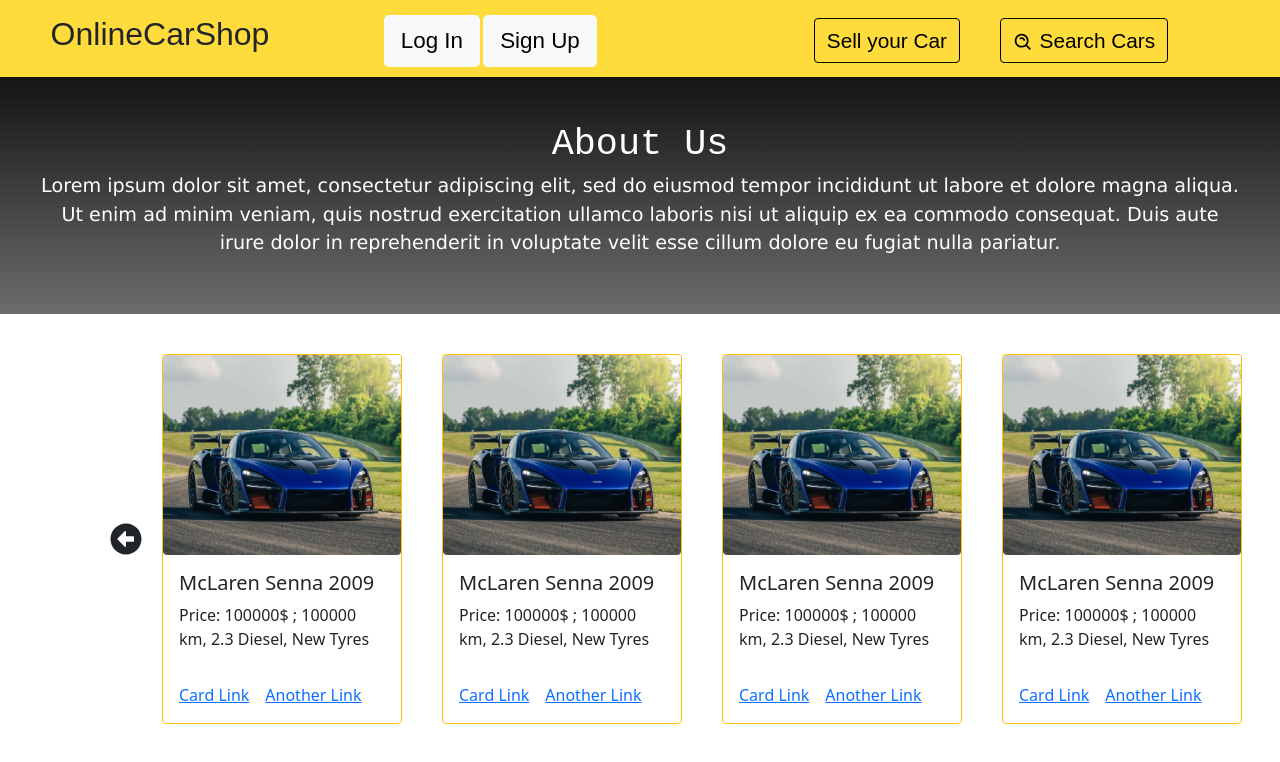
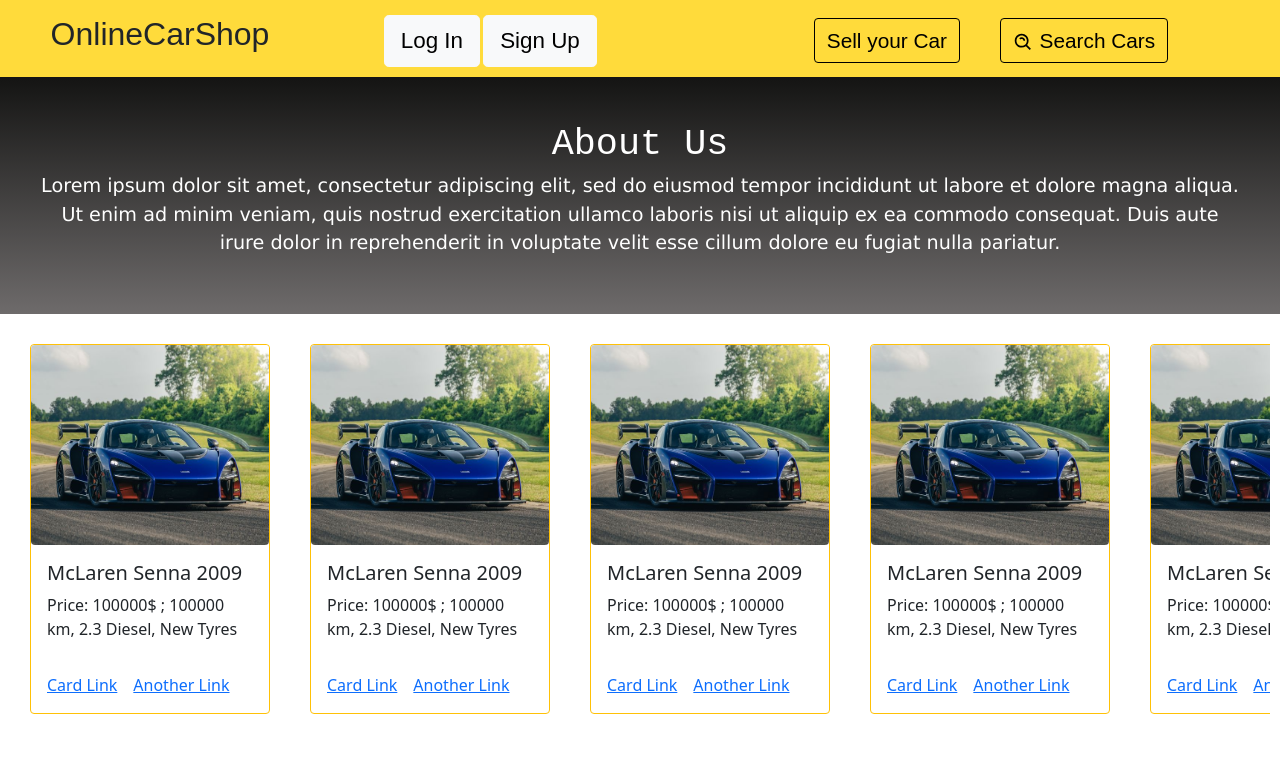
Before and after one commit to rm-prog/OnlineCarShop, a React (Create React App) app: page / in a window 1280 px wide. Shown: the top 762 px of the page. Built offline with nearby package versions, Linux system fonts and the light colour scheme; a web font is replaced by a local one.

Commit message:
added scrollbar, removed arrows, slider still buggy

```diff
--- a/src/components/Slider.jsx
+++ b/src/components/Slider.jsx
@@ -1,3 +1,7 @@
+import { useState } from "react"
+
+import styles from "../styles/App.module.css"
+
 import CarCard from "./CarCard"
 import {
    FaArrowAltCircleLeft,
@@ -10,38 +14,67 @@ const Slider = ( { cardsInfo } ) => {
 
     // @param CardsInfo will contain info that will fill the carCards
 
+    // State variables
+
+    const [cardsRelativePos, setCardsRelativePos] = useState(0);
+
+    // Functions
+
+    const moveSliderToRight = () => {
+        setCardsRelativePos(cardsRelativePos-50);
+    }
+
+    const moveSliderToLeft = () => {
+        if (cardsRelativePos < 0) setCardsRelativePos(cardsRelativePos+50);
+    }
+
     // CSS styles
 
     const sliderContainerStyle = {
         marginTop: "20px",
         marginBottom: "20px",
-        paddingLeft: "80px",
         paddingTop: "20px",
-        paddingBottom: "20px",
+        padding: "10px",
         display: "flex",
-        justifyContent: "space-around",
         overflowX: "hidden",
         alignItems: "center",
+        width: "100%",
+        position: "relative"
     }
 
     const arrowStyle = {
         fontSize: "2rem",
-        marginLeft: "30px",
         cursor: "pointer",
-        position: "relative",
-        zIndex: "1"
+        zIndex: "1",
+    }
+
+    const cardsContainerStyle = {
+        display: "flex",
+        justifyContent: "space-around",
+        overflowX: "scroll",
+        alignItems: "center",
+
     }
 
     return (
         <div style={sliderContainerStyle}>
-            <div>
-                <FaArrowAltCircleLeft style={arrowStyle} />
+           {
+              /*  <div>
+                    <FaArrowAltCircleLeft style={arrowStyle} onClick={moveSliderToLeft} />
+                </div> */
+            }
+            <div style={cardsContainerStyle} id={styles.cardsContainer} >
+                <CarCard />
+                <CarCard />
+                <CarCard />
+                <CarCard />
+                <CarCard />
             </div>
-            <CarCard />
-            <CarCard />
-            <CarCard />
-            <CarCard />
-            <CarCard />
+            {
+              /*  <div>
+                    <FaArrowAltCircleRight style={arrowStyle} onClick={moveSliderToRight} />
+                </div> */
+            }
         </div>
     )
 }
--- a/src/styles/App.module.css
+++ b/src/styles/App.module.css
@@ -17,3 +17,26 @@ body {
     color: "#FFDB3B";
     background-color: "black";
 }
+
+
+/* width */
+#cardsContainer::-webkit-scrollbar {
+    width: 5px;
+  }
+
+  /* Track */
+#cardsContainer::-webkit-scrollbar-track {
+    box-shadow: inset 0 0 2px grey;
+    border-radius: 5px;
+  }
+
+  /* Handle */
+#cardsContainer::-webkit-scrollbar-thumb {
+    background: #504B48;
+    border-radius: 5px;
+  }
+
+  /* Handle on hover */
+#cardsContainer::-webkit-scrollbar-thumb:hover {
+    background: #504B48;
+  }
```
